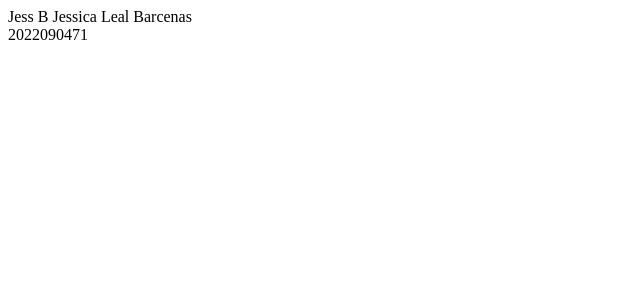
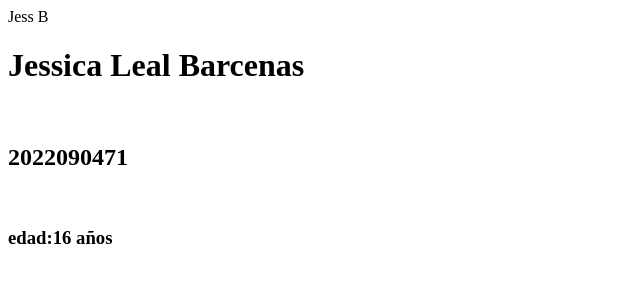
Before and after one commit to jessBL/jessBL, a plain HTML site: page index.html in a window 1280 px wide. Shown: the whole page, without its empty margins (0-640 px from the left). Drawn offline with Linux system fonts and the light colour scheme.

Commit message:
segundo cambio

```diff
--- a/index.html
+++ b/index.html
@@ -4,6 +4,6 @@
 
 	</head>
 <body>
-	Jessica Leal Barcenas<br/>2022090471
+	<h1>Jessica Leal Barcenas</h1><br/><h2>2022090471</h2></br><h3>edad:16 años</h3>
 </body>
 </html>
```
